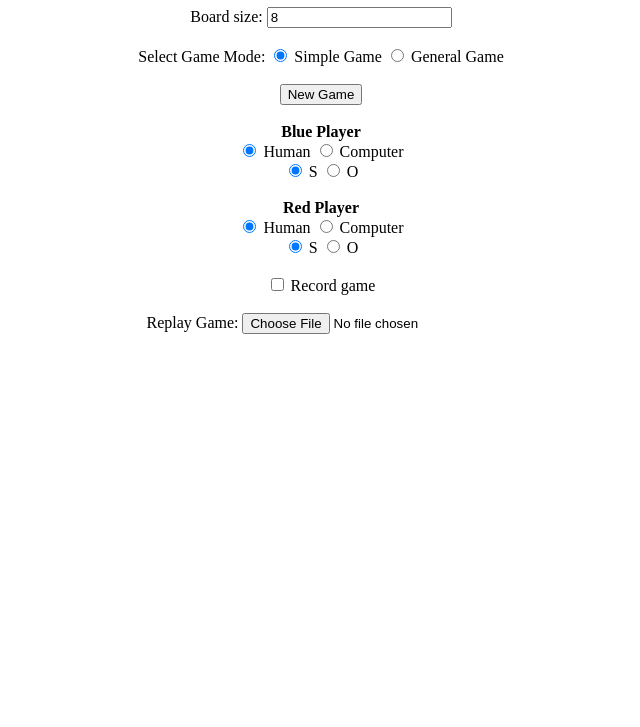
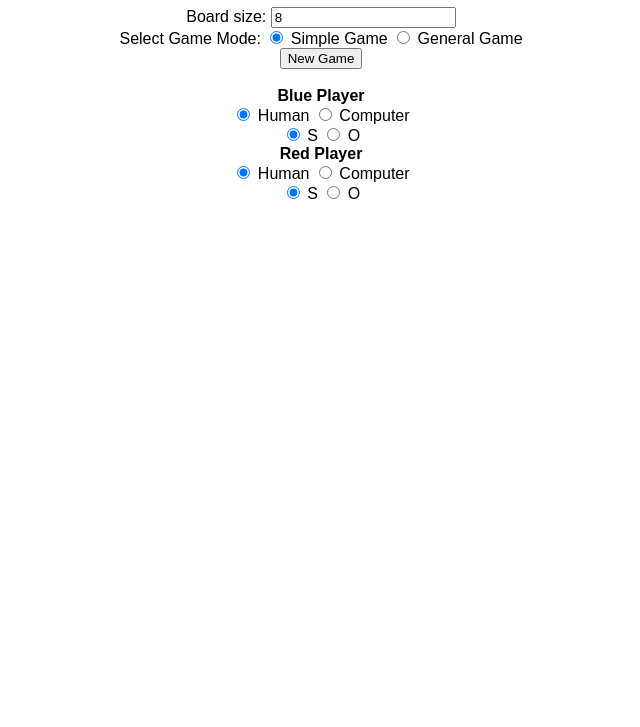
Before and after one commit to talen1/SOS-game, a plain HTML site: page index.html in a window 1280 px wide. Shown: the part 73-800 px from the top of the page, without its empty margins (319-959 px from the left). Drawn offline with Linux system fonts and the light colour scheme.

Commit message:
Update index.html

```diff
--- a/index.html
+++ b/index.html
@@ -5,9 +5,20 @@
     <meta name="viewport" content="width=device-width, initial-scale=1.0">
     <title>SOS Game</title>
     <style>
+        body {
+            font-family: Arial, sans-serif;
+            text-align: center;
+            margin: 0;
+            padding: 0;
+        }
+        #gameContainer {
+            display: inline-block;
+            position: relative;
+            margin: 20px auto;
+        }
         table {
             border-collapse: collapse;
-            margin: 20px auto;
+            margin: auto;
         }
         td {
             width: 40px;
@@ -19,19 +30,27 @@
         }
         canvas {
             pointer-events: none;
+            position: absolute;
+            top: 0;
+            left: 0;
+        }
+        #winnerDisplay, #currentTurn {
+            margin-top: 10px;
+            font-size: 18px;
         }
     </style>
 </head>
 <body>
-    <h1 style="text-align: center;">SOS Game</h1>
-    <div style="text-align: center;">
+    <h1>SOS Game</h1>
+    <div>
         <label for="boardSize">Board size:</label>
         <input type="number" id="boardSize" value="8" min="3">
-        <br><br>
+    </div>
+    <div>
         <label>Select Game Mode:</label>
         <input type="radio" name="gameMode" value="simple" checked> Simple Game
         <input type="radio" name="gameMode" value="general"> General Game
-        <br><br>
+    </div>
     <button onclick="startNewGame()">New Game</button>
     <br><br>
     <div>
@@ -42,7 +61,6 @@
         <input type="radio" name="bluePiece" value="S" checked> S
         <input type="radio" name="bluePiece" value="O"> O
     </div>
-        <br>
     <div>
         <strong>Red Player</strong><br>
         <input type="radio" name="redPlayerType" value="human" checked> Human
@@ -52,19 +70,12 @@
         <input type="radio" name="redPiece" value="O"> O
     </div>
     <br>
-         <div>
-            <input type="checkbox" id="recordGame"> Record game
+    <div id="gameContainer">
+        <div id="gameBoard"></div>
+        <canvas id="sosCanvas"></canvas>
     </div>
-        <br>
-        <div>
-            <label for="replayFile">Replay Game:</label>
-            <input type="file" id="replayFile" onchange="replayGame(this.files[0])">
-        </div>
-        <br>
-         <div id="winnerDisplay" style="font-size: 20px; color: green;"></div>
-        <div id="currentTurn" style="font-size: 16px;"></div>
-        <div id="gameBoard"></div>
-    </div>
+    <div id="winnerDisplay"></div>
+    <div id="currentTurn"></div>
+    <script src="sos_game.js"></script>
 </body>
-<script src="sos_game.js"></script>
 </html>
```
Lines whose indentation alone changed are shown as unchanged.
